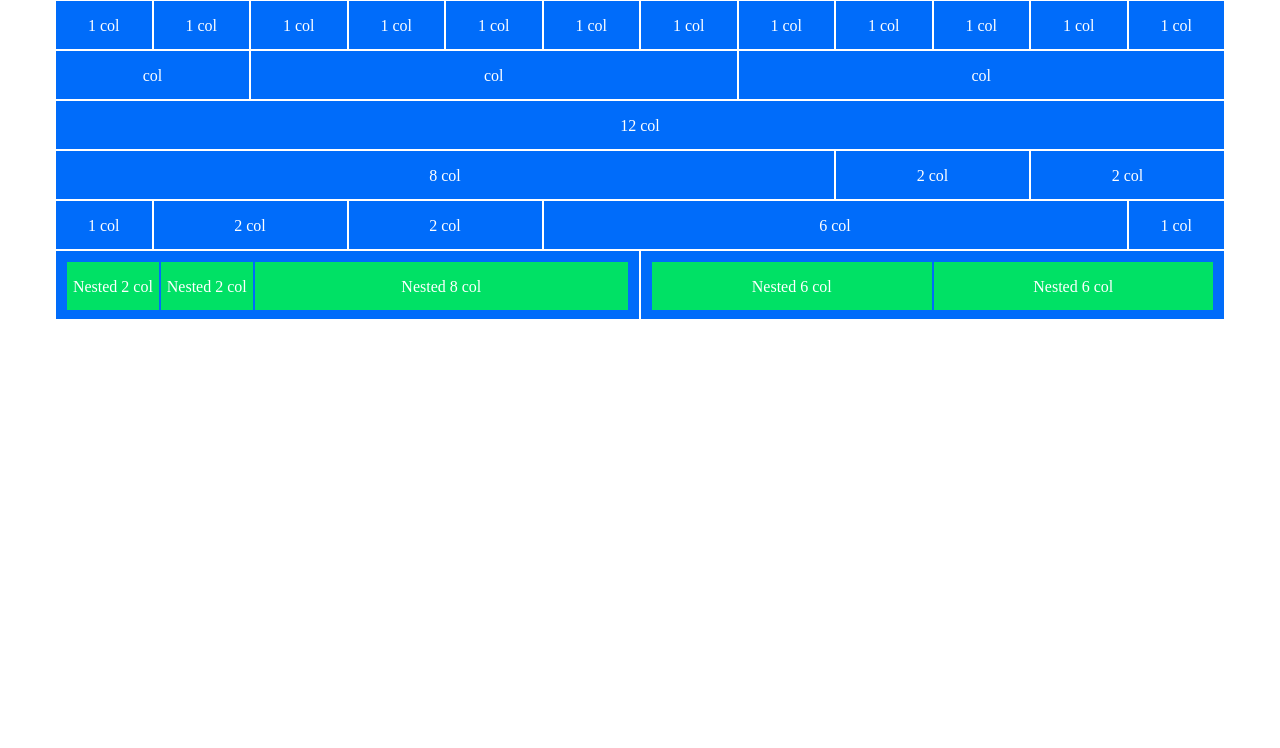
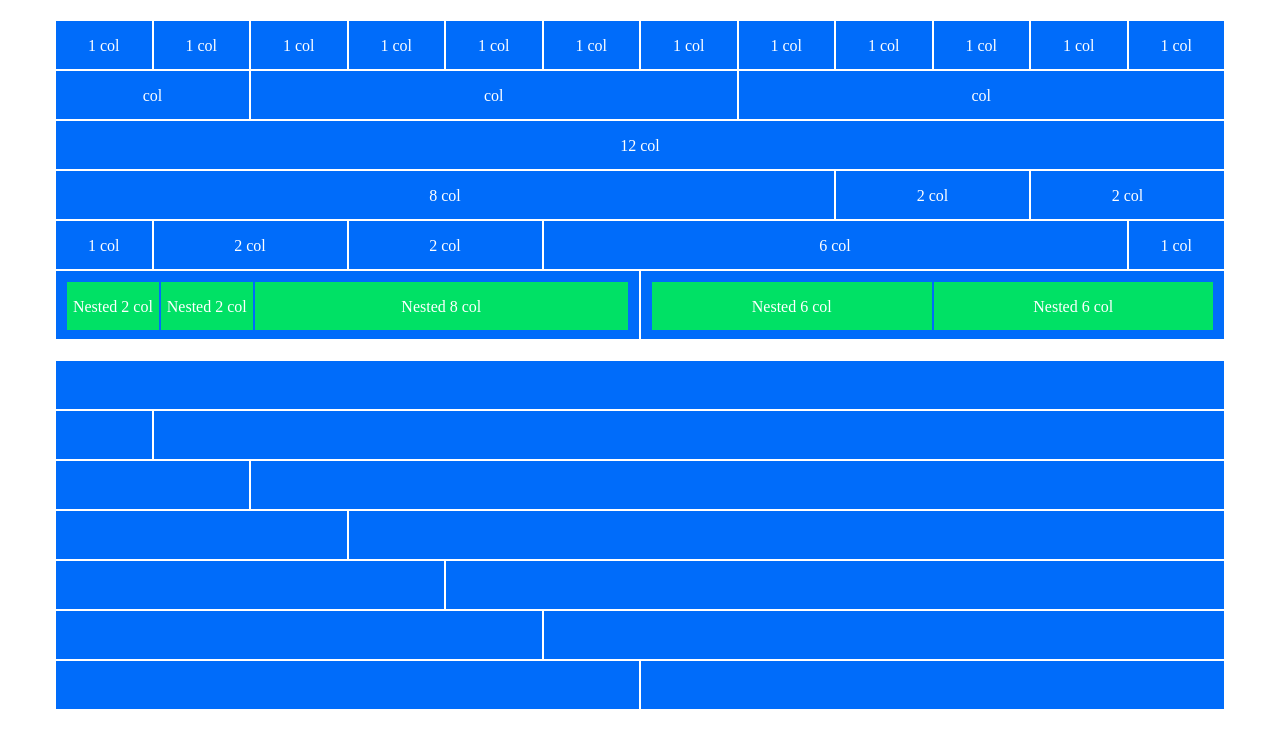
Before and after one commit to Pier98Sa/html-css-12bool, a plain HTML site: page index.html in a window 1280 px wide. Drawn offline with Linux system fonts and the light colour scheme.

Commit message:
sezione due completata

```diff
--- a/css/style.css
+++ b/css/style.css
@@ -1,3 +1,6 @@
+.container{
+    margin-top: 20px;
+}
 .box{
     height: 50px;
     line-height: 50px;
--- a/index.html
+++ b/index.html
@@ -219,5 +219,108 @@
 
        </div>
     </section>
+
+    <section class="container">
+        <div class="row">
+            <div class="col-12">
+                <div class="box">
+
+                </div>
+            </div>
+
+        </div>
+
+        <div class="row">
+            <div class="col-1">
+                <div class="box">
+
+                </div>
+            </div>
+
+            <div class="col-11">
+                <div class="box">
+
+                </div>
+            </div>
+
+        </div>
+
+        <div class="row">
+            <div class="col-2">
+                <div class="box">
+
+                </div>
+            </div>
+
+            <div class="col-10">
+                <div class="box">
+
+                </div>
+            </div>
+
+        </div>
+
+        <div class="row">
+            <div class="col-3">
+                <div class="box">
+
+                </div>
+            </div>
+
+            <div class="col-9">
+                <div class="box">
+
+                </div>
+            </div>
+
+        </div>
+
+        <div class="row">
+            <div class="col-4">
+                <div class="box">
+
+                </div>
+            </div>
+
+            <div class="col-8">
+                <div class="box">
+
+                </div>
+            </div>
+
+        </div>
+
+        <div class="row">
+            <div class="col-5">
+                <div class="box">
+
+                </div>
+            </div>
+
+            <div class="col-7">
+                <div class="box">
+
+                </div>
+            </div>
+
+        </div>
+
+        <div class="row">
+            <div class="col-6">
+                <div class="box">
+
+                </div>
+            </div>
+
+            <div class="col-6">
+                <div class="box">
+
+                </div>
+            </div>
+
+        </div>
+
+
+    </section>
 </body>
 </html>
```
